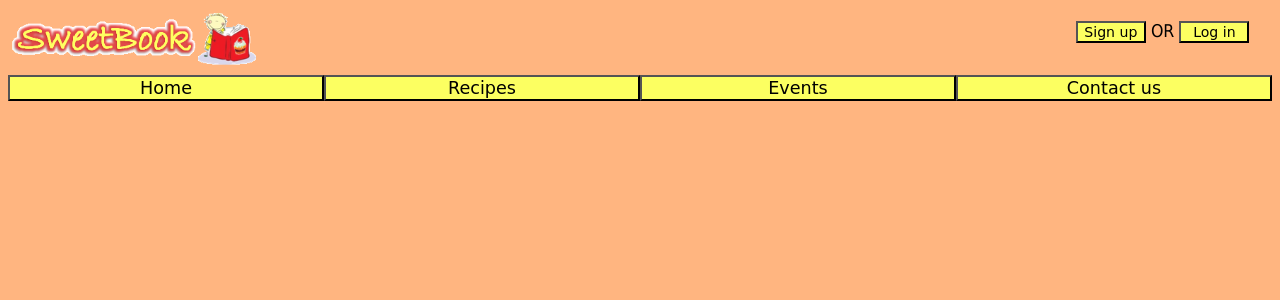
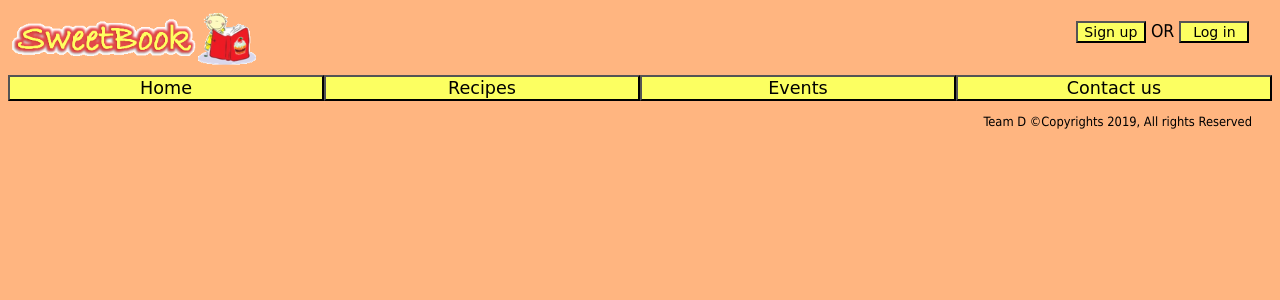
Before and after one commit to princesszet/sweetbook_project, a Django app: page / in a window 1280 px wide. Shown: the top 300 px of the page. Run offline with Django 3.2, Linux system fonts and the light colour scheme.

Commit message:
Added rights

```diff
--- a/sweetbook_project/static/css/base.css
+++ b/sweetbook_project/static/css/base.css
@@ -53,3 +53,11 @@ button{
 	font-size: 110%;
 	margin: 10px;
 }
+
+#rights{
+	float: right;
+	bottom: 1px;
+	margin-right: 20px;
+	clear:right;
+	font-size: 80%;
+}
--- a/sweetbook_project/templates/sweetbook/base.html
+++ b/sweetbook_project/templates/sweetbook/base.html
@@ -43,7 +43,7 @@
 		</div>
 		{% block body_block %}
 		{% endblock %}
-
+		<p id="rights">Team D ©Copyrights 2019, All rights Reserved </p>
 		{% block script_block%}
 		{% endblock %}
 	</body>
--- a/sweetbook_project/templates/sweetbook/home.html
+++ b/sweetbook_project/templates/sweetbook/home.html
@@ -94,7 +94,6 @@
 		</div>
 
 		<img id="characters" src="{% static 'images/characters.png' %}" alt="Cartoon bakers">
-		<p id="rights">Team D ©Copyrights 2019, All rights Reserved </p>
 
 	</div>
 
```
Also changed, not shown: sweetbook_project/static/css/home.css (+0 -8 lines).
